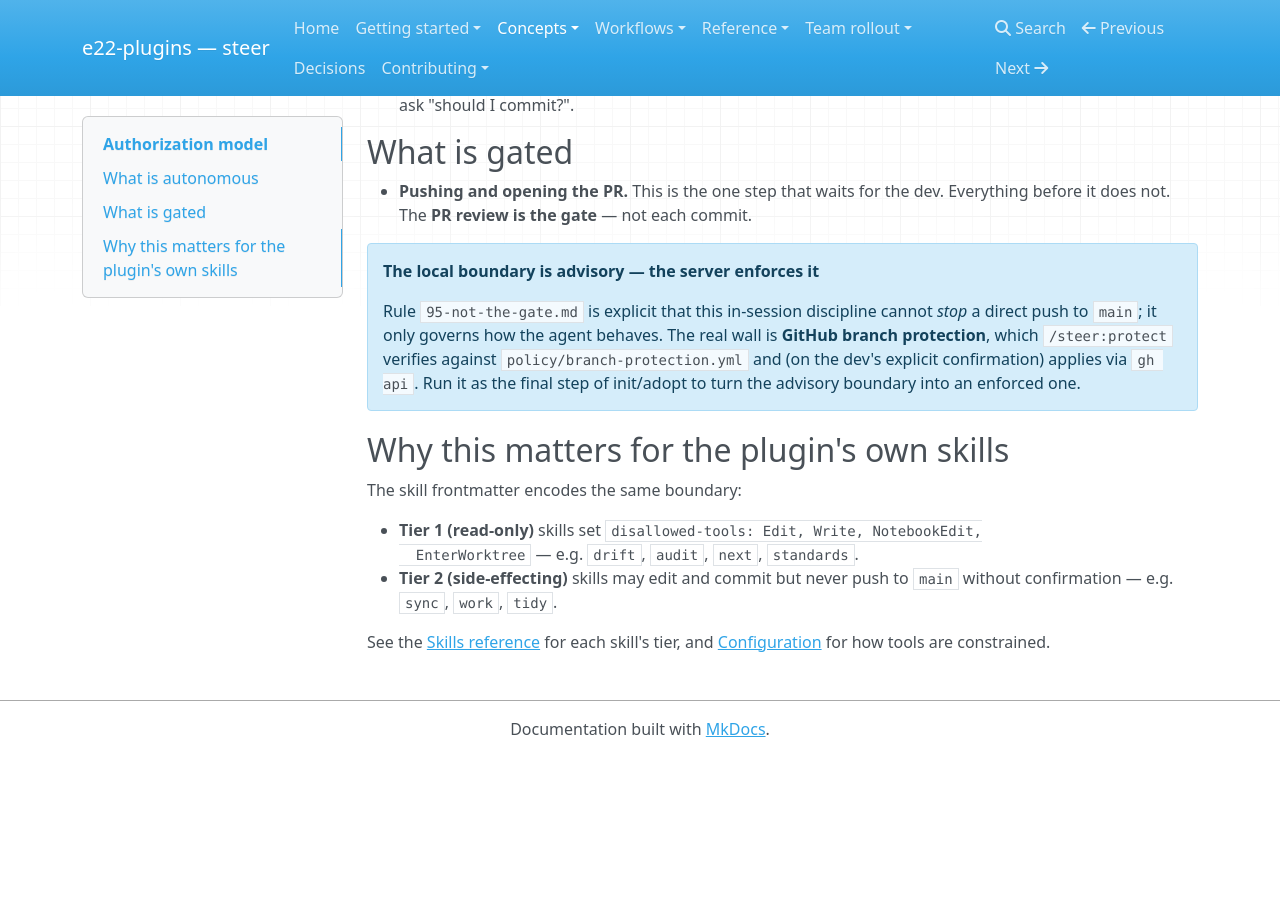
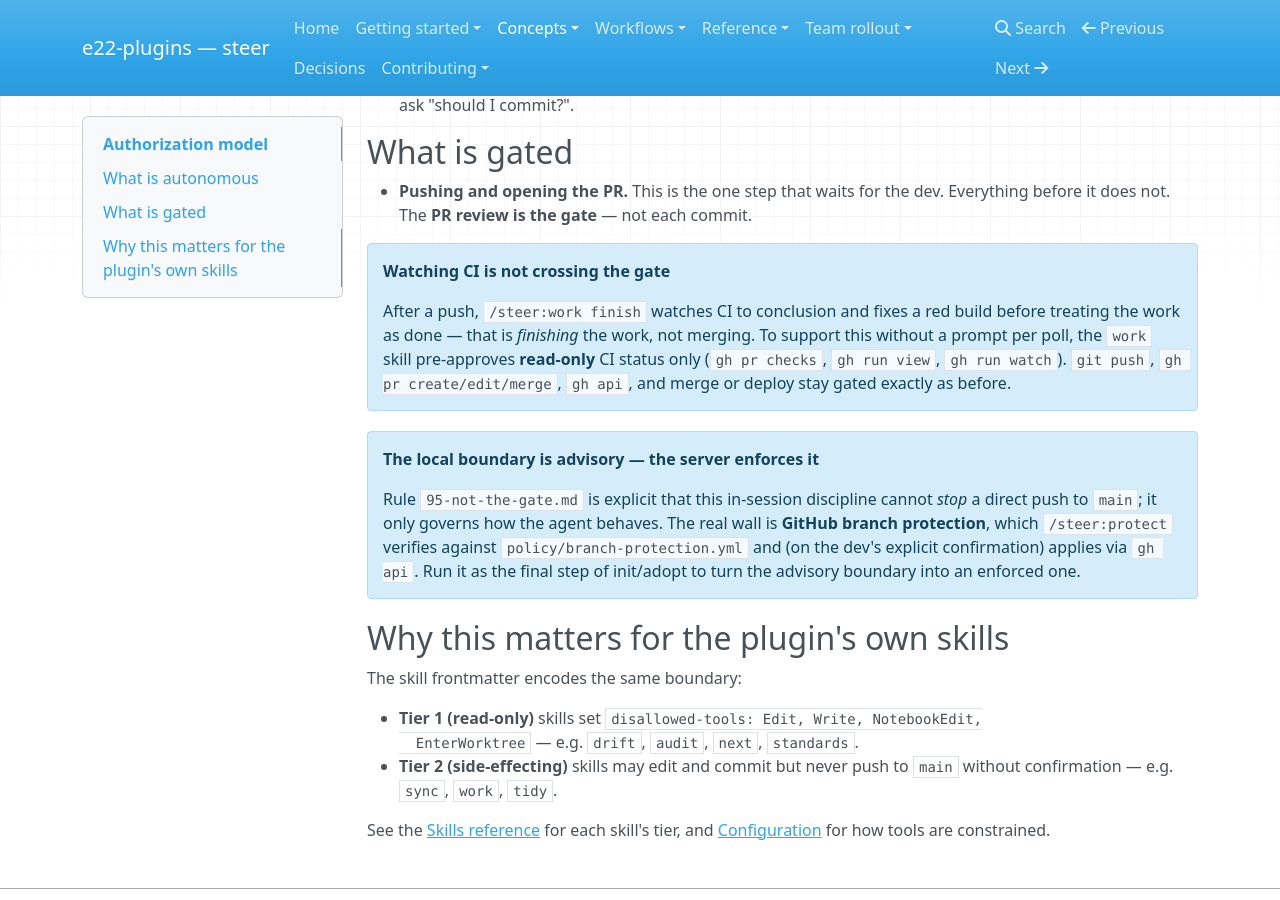
Before and after one commit to element22llc/e22-plugins, an MkDocs documentation site: the page built from docs/concepts/authorization-model.md, in a window 1280 px wide and 900 px high, scrolled down 558 px. Built offline with MkDocs 1.6.1, drawn with Linux system fonts in a browser that asks for light colours; nearby versions of some CDN libraries; before the commit the page ends 1315 px from its top, so only the background shows below that.

Commit message:
docs: reconcile work-lifecycle + authorization docs with post-push CI watch
Update docs/workflows/work.md (finish now watches CI to green, mermaid flow,
notes) and docs/concepts/authorization-model.md (watching CI is not crossing
the merge gate; read-only CI reads pre-approved) for the /steer:work CI-watch
change. Docs ship nothing — no changelog entry.

Co-Authored-By: Claude Opus 4.8 (1M context) <noreply@anthropic.com>

```diff
--- a/docs/concepts/authorization-model.md
+++ b/docs/concepts/authorization-model.md
@@ -34,6 +34,14 @@ flowchart TD
 - **Pushing and opening the PR.** This is the one step that waits for the dev.
   Everything before it does not. The **PR review is the gate** — not each commit.
 
+!!! note "Watching CI is not crossing the gate"
+    After a push, `/steer:work finish` watches CI to conclusion and fixes a red
+    build before treating the work as done — that is *finishing* the work, not
+    merging. To support this without a prompt per poll, the `work` skill
+    pre-approves **read-only** CI status only (`gh pr checks`, `gh run view`,
+    `gh run watch`). `git push`, `gh pr create/edit/merge`, `gh api`, and merge
+    or deploy stay gated exactly as before.
+
 !!! note "The local boundary is advisory — the server enforces it"
     Rule `95-not-the-gate.md` is explicit that this in-session discipline cannot
     *stop* a direct push to `main`; it only governs how the agent behaves. The
```
Also changed, not shown: docs/workflows/work.md (+12 -2 lines).
